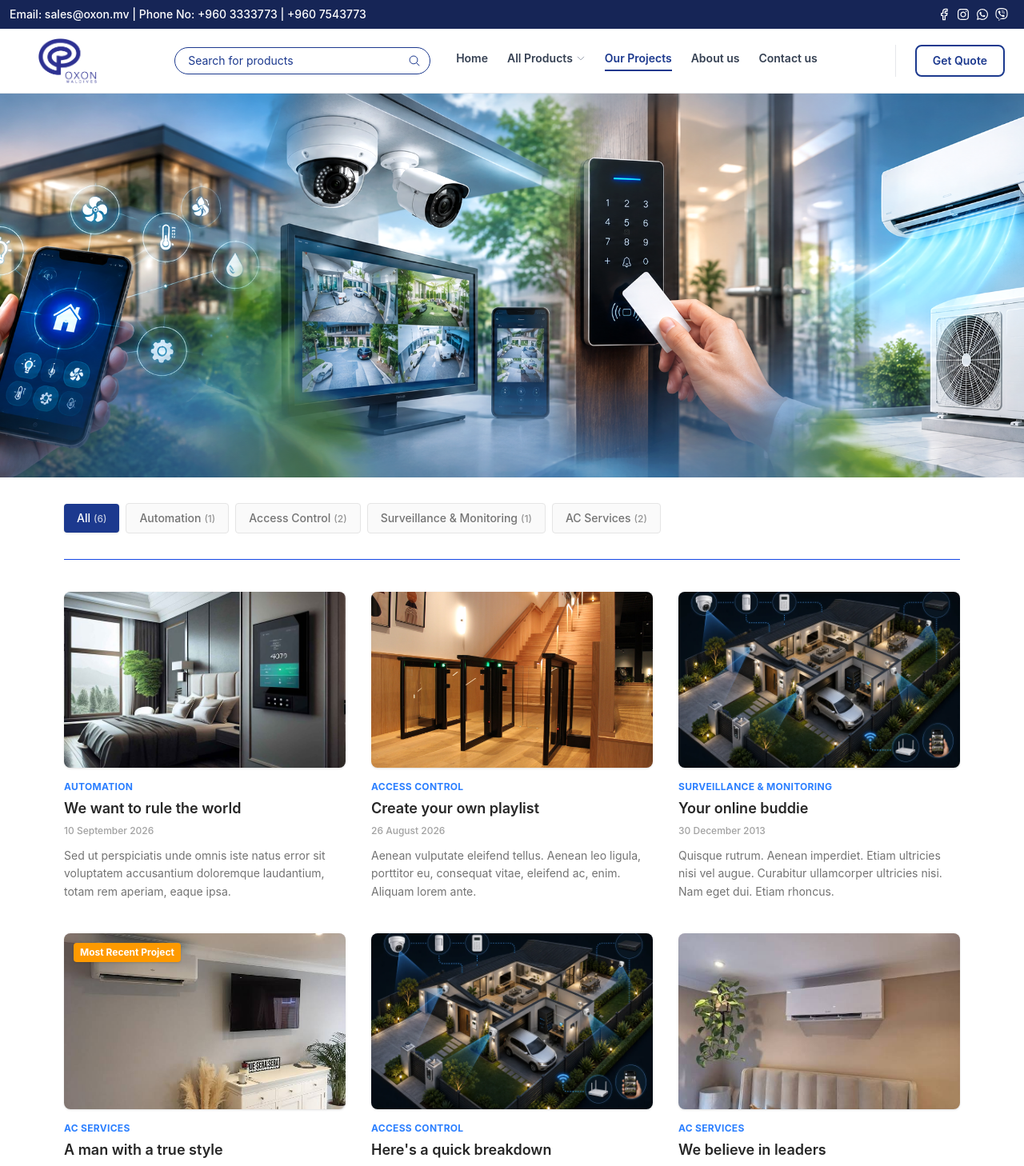
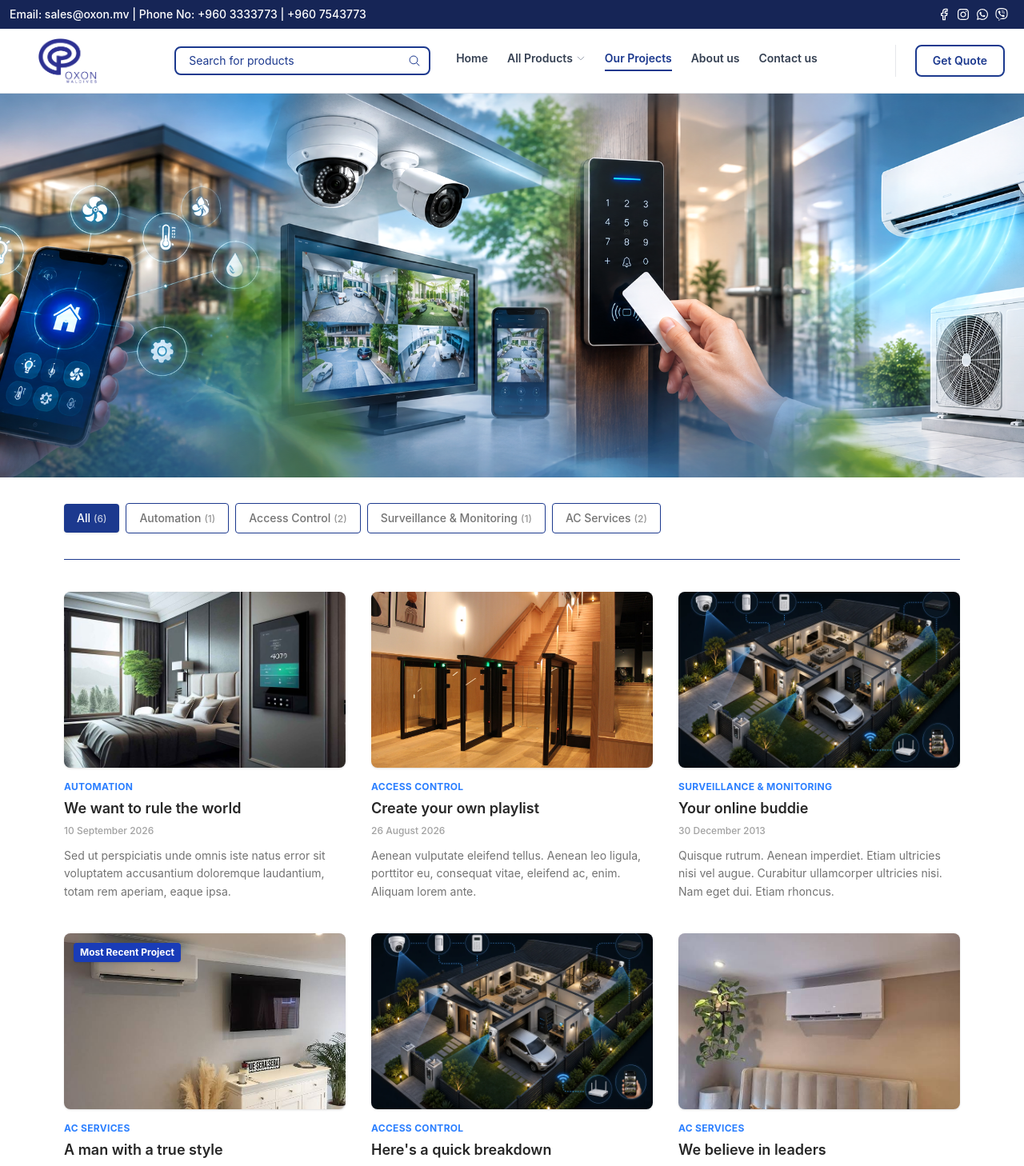
Before and after one commit to ChathuraDil1392/oxon, a React (Vite) app: page /our_projects in a window 1280 px wide. Shown: the top 1458 px of the page at 80% size. Built offline with nearby package versions, Linux system fonts and the light colour scheme.

Commit message:
add some alternative options

```diff
--- a/src/components/NavBar.tsx
+++ b/src/components/NavBar.tsx
@@ -33,7 +33,7 @@ const NavBar = () => {
             placeholder="Search for products"
             value={searchQuery}
             onChange={(e: React.ChangeEvent<HTMLInputElement>) => setSearchQuery(e.target.value)}
-            className="w-full border border-blue-900 rounded-full py-1.5 pl-4 pr-10 text-sm focus:outline-none focus:border-blue-900 text-blue-900 placeholder-blue-900"
+            className="w-full border-2 border-blue-900 rounded-lg py-1.5 pl-4 pr-10 text-sm focus:outline-none focus:border-blue-900 text-blue-900 placeholder-blue-900"
           />
           <button type="submit" className="absolute right-3 top-1/2 -translate-y-1/2 text-blue-900 hover:text-blue-900">
             <svg xmlns="http://w3.org" fill="none" viewBox="0 0 24 24" strokeWidth={1.5} stroke="currentColor" className="w-4 h-4">
--- a/src/components/ProjectCard.tsx
+++ b/src/components/ProjectCard.tsx
@@ -103,7 +103,7 @@ export const ProjectCard: React.FC = () => {
         <div className="w-full max-w-6xl mx-auto px-4 py-8 bg-white font-sans text-neutral-600">
 
             {/* Dynamic Tab Filter Bar */}
-            <div className="flex flex-wrap items-center gap-2 mb-10 border-b border-blue-700 pb-8">
+            <div className="flex flex-wrap items-center gap-2 mb-10 border-b border-blue-900 pb-8">
                 {CATEGORIES.map((category) => {
                     const isActive = activeTab === category;
                     return (
@@ -112,7 +112,7 @@ export const ProjectCard: React.FC = () => {
                             onClick={() => setActiveTab(category)}
                             className={`px-4 py-2 text-sm rounded font-medium transition-all duration-200 ${isActive
                                 ? 'bg-blue-900 text-white shadow-sm'
-                                : 'bg-neutral-50 text-neutral-500 hover:bg-neutral-100 border border-neutral-200'
+                                : 'bg-white text-neutral-500 border-blue-900 hover:bg-blue-800 hover:text-white border '
                                 }`}
                         >
                             {category}
@@ -139,7 +139,7 @@ export const ProjectCard: React.FC = () => {
 
                             {/* Top-left Badge Indicator */}
                             {post.hashTag && (
-                                <span className="absolute top-3 left-3 bg-amber-500 text-white text-xs font-bold px-2 py-1 rounded shadow-sm">
+                                <span className="absolute top-3 left-3 bg-blue-800 text-white text-xs font-bold px-2 py-1 rounded shadow-sm">
                                     {post.hashTag}
                                 </span>
                             )}
```
